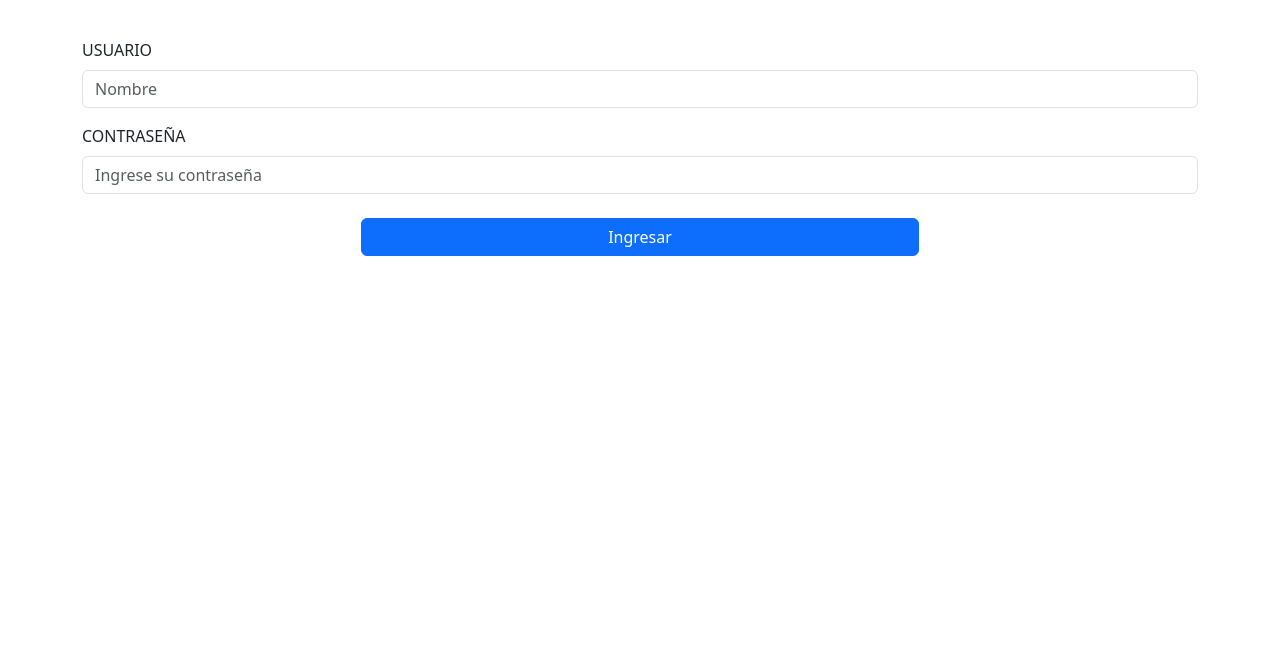
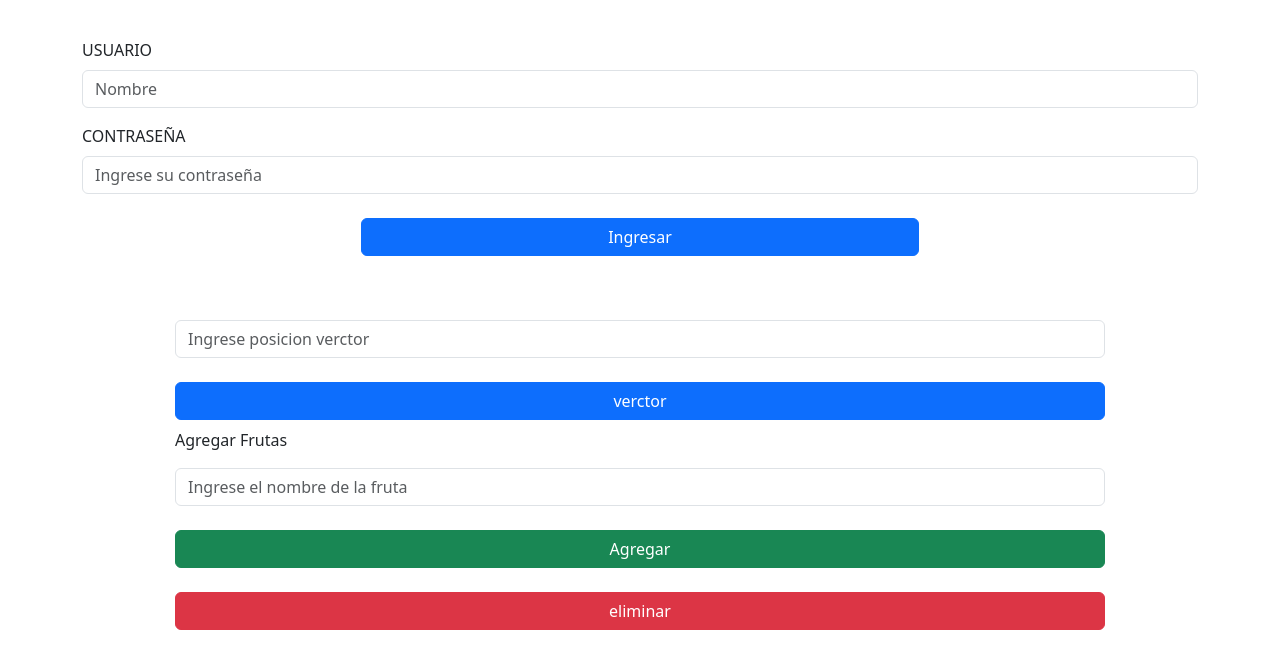
Before and after one commit to Alith-Ferrer/ALITH_FERRER_47, a plain HTML site: page pages/selectores.html in a window 1280 px wide. Shown: the part 60-728 px from the top of the page. Drawn offline with nearby package versions, Linux system fonts and the light colour scheme.

Commit message:
nuevos botones funcion focus,value,trim

```diff
--- a/js/logica.js
+++ b/js/logica.js
@@ -3,19 +3,57 @@ console.log('logica conectada');
 
 const usuario = 'alith'
 const contraseña = '12345'
+const frutas = ['Manzana', 'Limon', 'Pera']
 
 function pruebaBoton() {
 
     let user = document.getElementById('user').value
     let pw = document.getElementById('pw').value
 
-    if(usuario==user && contraseña==pw){
+    if (usuario == user && contraseña == pw) {
         window.open('calculadora.html')
-     console.log('ingreso correcto');
+        console.log('ingreso correcto');
 
-     } else {
-     console.log('contraseña incorrecta');
+    } else {
+        console.log('contraseña incorrecta');
 
-     }
+    }
 
 }
+
+function imprimirArreglo() {
+
+    let posicion = document.getElementById('posicionVerctor').value
+    if (posicion >= frutas.length) {
+
+        console.log('posicion no valida');
+        limpiar()
+
+    } else {
+        console.log(frutas[posicion]);
+    }
+
+}
+function limpiar() {
+    document.getElementById('posicionVerctor').value = ''
+    document.getElementById('posicionVerctor').focus()
+}
+
+function agregarFruta() {
+    let nombreFruta = document.getElementById('nombreFruta').value.toLocaleUpperCase()
+    nombreFruta=nombreFruta.trim()
+    if (nombreFruta.trim()!==''){
+        frutas.push(nombreFruta)
+        console.log(frutas);
+        console.log(`Se agrego la fruta" ${nombreFruta}`);
+        document.getElementById('nombreFruta').focus()
+        document.getElementById('nombreFruta').value = ''
+
+    } else {
+        console.log('Nombre no valido');
+    }
+}
+
+function eliminarFruta() {
+    console.log('incorrecta');
+}
--- a/pages/selectores.html
+++ b/pages/selectores.html
@@ -40,12 +40,28 @@
 
         <div class="mb-5">
             <div class="d-grid gap-2 col-6 mx-auto">
-                <button class="btn btn-primary" onclick="pruebaBoton()" type="button">Ingresar</button>
+                <button class="btn btn-primary mb-3" onclick="pruebaBoton()" type="button">Ingresar</button>
+            </div>
+
+        </div>
+
+    </div>
+
+    <div class="container">
+        <div class="mb-5">
+            <div class="d-grid gap-2 col-10 mx-auto">
+                <input id="posicionVerctor" placeholder="Ingrese posicion verctor" type="number" class="form-control"
+                    aria-describedby="passwordHelpBlock">
+                <button type="button" class="btn btn-primary mt-3" onclick="imprimirArreglo()">verctor</button>
+
+                <label for="inputPassword5 " class="form-label">Agregar Frutas</label>
+                <input id="nombreFruta" placeholder="Ingrese el nombre de la fruta" type="text"
+                    class="form-control" aria-describedby="passwordHelpBlock">
+                <button type="button" class="btn btn-success mt-3" onclick="agregarFruta()">Agregar</button>
+                <button type="button" class="btn btn-danger mt-3" onclick="eliminarFruta()">eliminar</button>
             </div>
         </div>
     </div>
-
-
 </body>
 <script src="https://cdn.jsdelivr.net/npm/@popperjs/core@2.11.8/dist/umd/popper.min.js"
     integrity="sha384-I7E8VVD/ismYTF4hNIPjVp/Zjvgyol6VFvRkX/vR+Vc4jQkC+hVqc2pM8ODewa9r"
```
